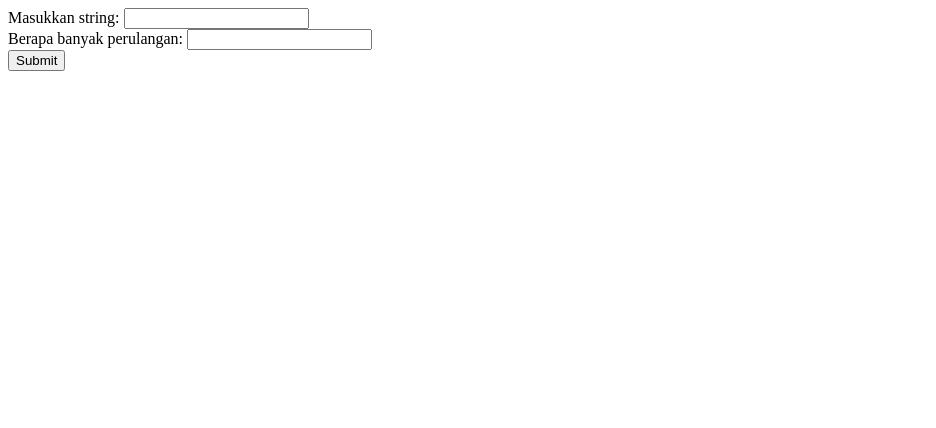
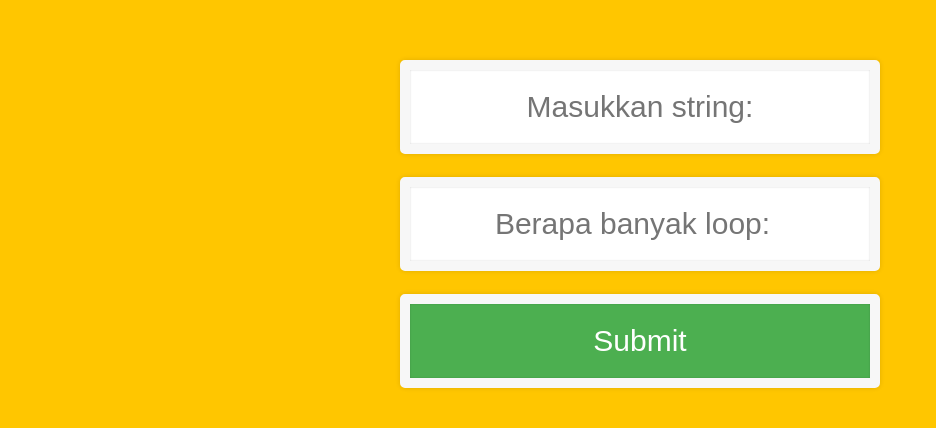
Before and after one commit to richodainino/arkatama-tugas-php-dasar, a PHP site: page / in a window 1280 px wide. Shown: the top 428 px of the page, without its empty margins (0-936 px from the left). Run offline with PHP 8.4, Linux system fonts and the light colour scheme; data that the repository does not hold is empty.

Commit message:
feat: add styling

```diff
--- a/index.php
+++ b/index.php
@@ -6,35 +6,40 @@
   <meta http-equiv="X-UA-Compatible" content="IE=edge">
   <meta name="viewport" content="width=device-width, initial-scale=1.0">
   <title>Latihan 1 PHP Dasar</title>
+  <link rel="stylesheet" href="style.css">
 </head>
 
 <body>
-  <form action="" method="post">
-    <label for="stringInput">Masukkan string:</label>
-    <input type="text" name="stringInput"><br>
-    <label for="loopNumber">Berapa banyak perulangan:</label>
-    <input type="number" name="loopNumber"><br>
-    <input type="submit" value="Submit">
-  </form>
+  <form method="post" class="input-form">
+    <input type="text" name="stringInput" class="input" placeholder="Masukkan string:"><br>
+    <input type="number" name="loopNumber" class="input" placeholder="Berapa banyak loop:"><br>
+    <input type="submit" value="Submit" class="button">
 
+    <ul class="suggestions">
       <?php
-    if ($_POST) {
       $loopNumber = $_POST["loopNumber"];
       $stringInput = $_POST["stringInput"];
 
-      for ($i=1; $i <= $loopNumber; $i++) {
-        printf("<p>%s %d</p>", $stringInput, $i);
+      if (!is_null($loopNumber) && !is_null($stringInput)) {
+
+        for ($i = 1; $i <= $loopNumber; $i++) {
+          printf("<li>%s %d</li>", $stringInput, $i);
         }
 
         if ($loopNumber % 2 == 0) {
           $jenisAngka = "Genap";
-      }
-      else {
+        } else {
           $jenisAngka = "Ganjil";
         }
-      printf("<p>%d merupakan Bilangan %s</p>", $loopNumber, $jenisAngka);
+        printf("<li>%d merupakan Bilangan %s</li>", $loopNumber, $jenisAngka);
       }
       ?>
+    </ul>
+  </form>
+
+</html>
+
+
 </body>
 
 </html>
--- /dev/null
+++ b/style.css
@@ -0,0 +1,111 @@
+html {
+  box-sizing: border-box;
+  background: #ffc600;
+  font-family: Helvetica, Arial, "Lucida Grande", sans-serif;
+  font-weight: 200;
+  font-size: 20px;
+}
+
+body {
+  margin: 0;
+}
+
+*,
+*::before,
+*::after {
+  box-sizing: inherit;
+}
+
+input {
+  width: 100%;
+  padding: 20px;
+  display: block;
+}
+
+.input-form {
+  max-width: 400px;
+  margin: 50px auto;
+}
+
+input.input {
+  margin: 0;
+  text-align: center;
+  outline: 0;
+  border: 10px solid #f7f7f7;
+  width: 120%;
+  left: -10%;
+  position: relative;
+  top: 10px;
+  z-index: 2;
+  border-radius: 5px;
+  font-size: 30px;
+  box-shadow: 0 0 5px rgba(0, 0, 0, 0.12), inset 0 0 2px rgba(0, 0, 0, 0.19);
+}
+
+.button {
+  margin: 0;
+  text-align: center;
+  outline: 0;
+  border: 10px solid #f7f7f7;
+  width: 120%;
+  left: -10%;
+  position: relative;
+  top: 10px;
+  z-index: 2;
+  border-radius: 5px;
+  font-size: 30px;
+  box-shadow: 0 0 5px rgba(0, 0, 0, 0.12), inset 0 0 2px rgba(0, 0, 0, 0.19);
+  background: #4CAF50;
+  color: white;
+}
+
+.suggestions {
+  margin: 0;
+  padding: 0;
+  position: relative;
+  width: 90%;
+  left: 5%;
+}
+
+.suggestions li {
+  background-color: white;
+  list-style: none;
+  border-bottom: 1px solid #d8d8d8;
+  box-shadow: 0 0 10px rgba(0, 0, 0, 0.14);
+  margin: 0;
+  padding: 10px 15px;
+  transition: background 0.2s;
+  display: flex;
+  justify-content: space-between;
+  /* text-transform: capitalize; */
+  align-items: center;
+  height: 90px;
+}
+
+.suggestions li:nth-child(even) {
+  transform: perspective(100px) rotateX(3deg) translateY(2px) scale(1.001);
+  background: linear-gradient(to bottom, #ffffff 0%, #efefef 100%);
+}
+
+.suggestions li:nth-child(odd) {
+  transform: perspective(100px) rotateX(-3deg) translateY(3px);
+  background: linear-gradient(to top, #ffffff 0%, #efefef 100%);
+}
+
+.suggestions a {
+  display: flex;
+  margin: 0;
+  width: 100%;
+  justify-content: space-between;
+  align-items: center;
+  text-decoration: none;
+  color: black;
+}
+
+img.flag {
+  max-width: 70px;
+}
+
+.hl {
+  background: #ffc600;
+}
```
Lines whose indentation alone changed are shown as unchanged.
